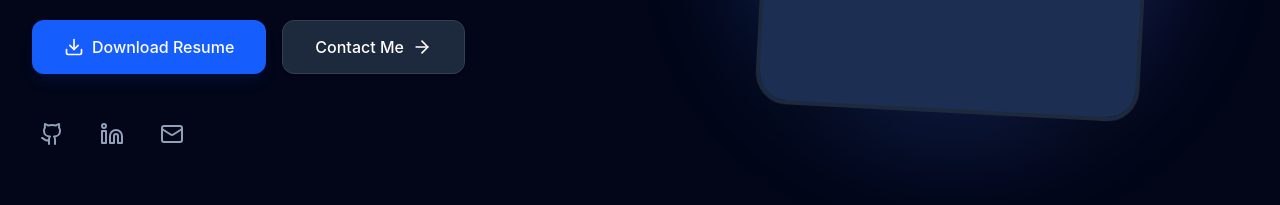
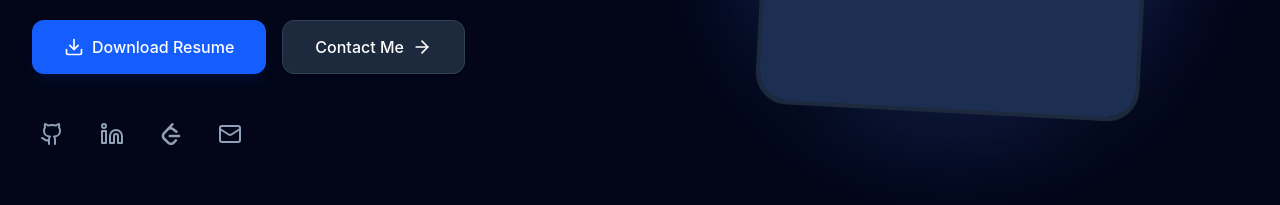
Before and after one commit to harishkumar1294/Harishkumar-Portfolio, a React (Vite) app: page / in a window 1280 px wide. Shown: the part 495-700 px from the top of the page. Built offline with nearby package versions, Linux system fonts and the light colour scheme.

Commit message:
Update Leecode to Home Page

```diff
--- a/package.json
+++ b/package.json
@@ -16,6 +16,7 @@
     "lucide-react": "^0.577.0",
     "react": "^19.2.0",
     "react-dom": "^19.2.0",
+    "react-icons": "^5.6.0",
     "react-scroll": "^1.9.3",
     "tailwind-merge": "^3.5.0",
     "tailwindcss": "^4.2.1"
--- a/src/components/Home.jsx
+++ b/src/components/Home.jsx
@@ -1,6 +1,7 @@
 import React from 'react';
 import { motion } from 'framer-motion';
 import { ArrowRight, Download, Github, Linkedin, Mail } from 'lucide-react';
+import { SiLeetcode } from "react-icons/si";
 import { Link } from 'react-scroll';
 
 const Home = () => {
@@ -64,6 +65,9 @@ const Home = () => {
             <a href="https://www.linkedin.com/in/a-harishkumar/" target="_blank" rel="noopener noreferrer" className="hover:text-blue-600 dark:hover:text-blue-500 transition-colors duration-200 p-2">
               <Linkedin size={24} />
             </a>
+            <a href="https://leetcode.com/u/Harish1294/" target="_blank" rel="noopener noreferrer" className="hover:text-yellow-600 dark:hover:text-yellow-500 transition-colors duration-200 p-2">
+              <SiLeetcode size={22} />
+            </a>
             <a href="mailto:a.harishkumar1294@gmail.com" className="hover:text-red-500 dark:hover:text-red-400 transition-colors duration-200 p-2">
               <Mail size={24} />
             </a>
```
Also changed, not shown: 1 other file (tests, documents, lock files or other folders).
